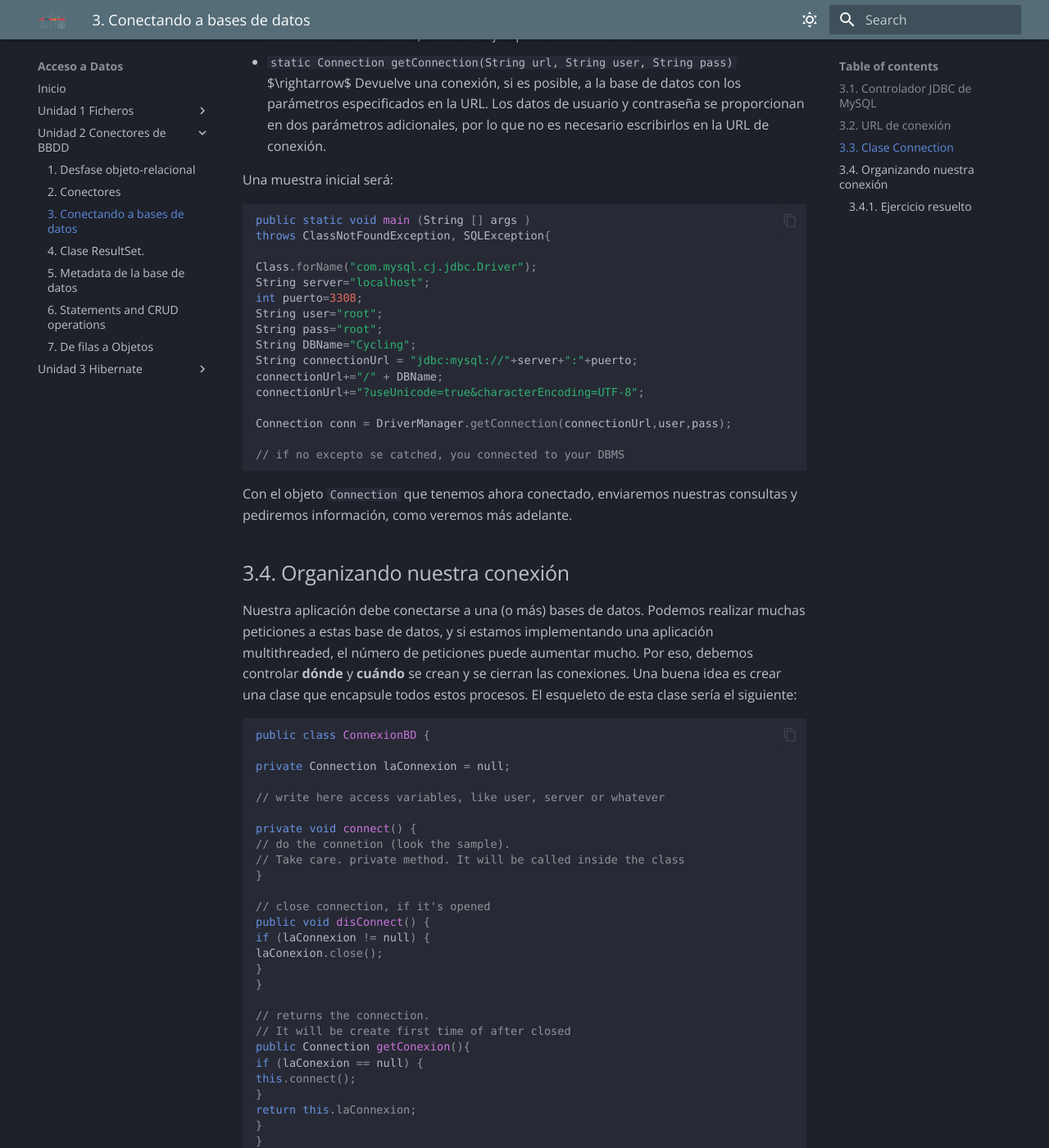
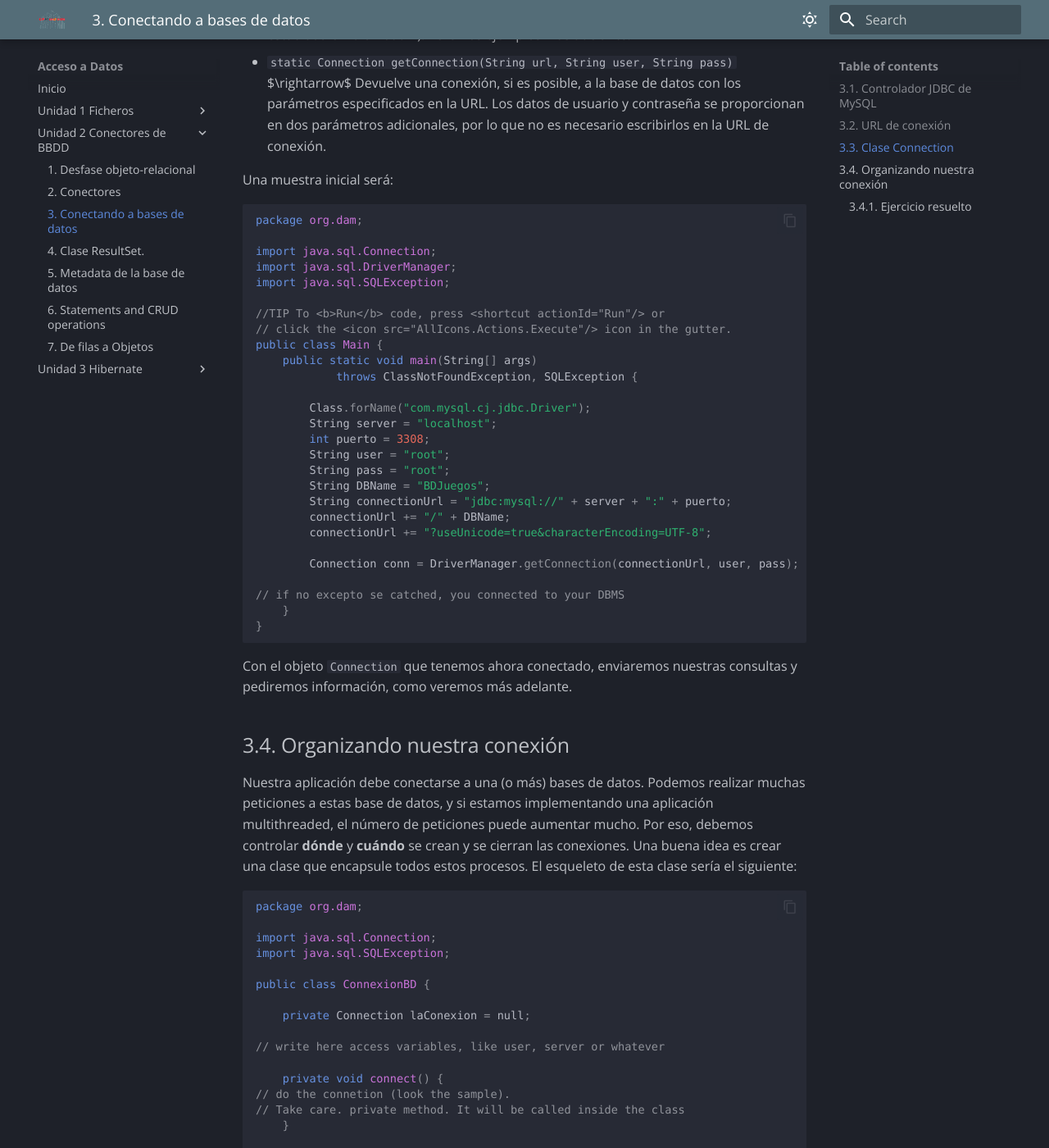
Before and after one commit to ManuEduGVA/ad, an MkDocs documentation site: the page built from docs/Unidad 2 Conectores de BBDD/3_Connecting.es.md, in a window 1280 px wide and 1400 px high, scrolled down 2760 px. Shown: the whole window at 82% size. Built offline with MkDocs 1.6.1 and Material for MkDocs 9.7.7, drawn with Linux system fonts in a browser that asks for light colours; some web fonts are replaced; some of the changed text lies outside the part shown.

Commit message:
Cambios en unidad 2. Ejemplos apartado 3

````diff
--- a/docs/Unidad 2 Conectores de BBDD/3_Connecting.es.md
+++ b/docs/Unidad 2 Conectores de BBDD/3_Connecting.es.md
@@ -51,7 +51,7 @@ String server="localhost";
 int puerto=3308;
 String user="root";
 String pass="root";
-String DBName="Cycling";
+String DBName="BDJuegos";
 String connectionUrl = "jdbc:mysql://"+server+":"+puerto;
 connectionUrl+="/" + DBName;
 connectionUrl+="?useUnicode=true&characterEncoding=UTF-8";
@@ -79,22 +79,33 @@ La clase que centralizará todas las operaciones con la base de datos es `java.s
 Una muestra inicial será:
 
 ```java
-public static void main (String [] args )
-throws ClassNotFoundException, SQLException{
+package org.dam;
 
-Class.forName("com.mysql.cj.jdbc.Driver");
-String server="localhost";
-int puerto=3308;
-String user="root";
-String pass="root";
-String DBName="Cycling";
-String connectionUrl = "jdbc:mysql://"+server+":"+puerto;
-connectionUrl+="/" + DBName;
-connectionUrl+="?useUnicode=true&characterEncoding=UTF-8";
+import java.sql.Connection;
+import java.sql.DriverManager;
+import java.sql.SQLException;
 
-Connection conn = DriverManager.getConnection(connectionUrl,user,pass);
+//TIP To <b>Run</b> code, press <shortcut actionId="Run"/> or
+// click the <icon src="AllIcons.Actions.Execute"/> icon in the gutter.
+public class Main {
+    public static void main(String[] args)
+            throws ClassNotFoundException, SQLException {
+
+        Class.forName("com.mysql.cj.jdbc.Driver");
+        String server = "localhost";
+        int puerto = 3308;
+        String user = "root";
+        String pass = "root";
+        String DBName = "BDJuegos";
+        String connectionUrl = "jdbc:mysql://" + server + ":" + puerto;
+        connectionUrl += "/" + DBName;
+        connectionUrl += "?useUnicode=true&characterEncoding=UTF-8";
+
+        Connection conn = DriverManager.getConnection(connectionUrl, user, pass);
 
 // if no excepto se catched, you connected to your DBMS
+    }
+}
 ```
 
 Con el objeto `Connection` que tenemos ahora conectado, enviaremos nuestras consultas y pediremos información, como veremos más adelante.
@@ -105,32 +116,37 @@ Nuestra aplicación debe conectarse a una (o más) bases de datos. Podemos reali
 
 
 ```java
+package org.dam;
+
+import java.sql.Connection;
+import java.sql.SQLException;
+
 public class ConnexionBD {
 
-private Connection laConnexion = null;
+    private Connection laConexion = null;
 
 // write here access variables, like user, server or whatever
 
-private void connect() {
+    private void connect() {
 // do the connetion (look the sample).
 // Take care. private method. It will be called inside the class
-}
+    }
 
-// close connection, if it's opened
-public void disConnect() {
-if (laConnexion != null) {
-laConexion.close();
-}
-}
+    // close connection, if it's opened
+    public void disConnect() throws SQLException {
+        if (laConexion != null) {
+            laConexion.close();
+        }
+    }
 
-// returns the connection.
+    // returns the connection.
 // It will be create first time of after closed
-public Connection getConexion(){
-if (laConexion == null) {
-this.connect();
-}
-return this.laConnexion;
-}
+    public Connection getConexion(){
+        if (laConexion == null) {
+            this.connect();
+        }
+        return this.laConexion;
+    }
 }
 ```
 ### 3.4.1. Ejercicio resuelto
````
